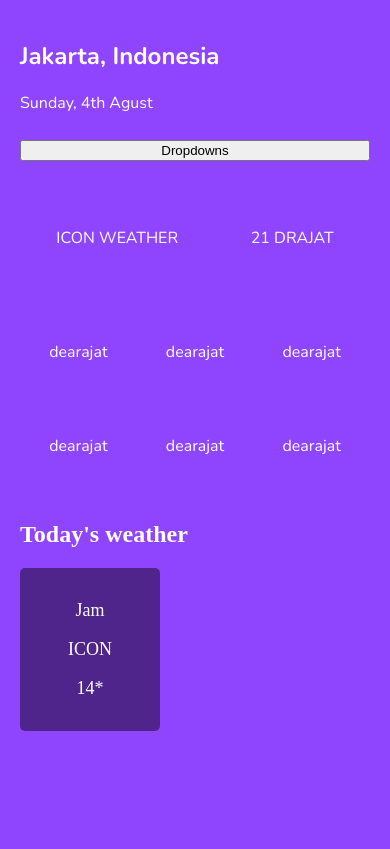
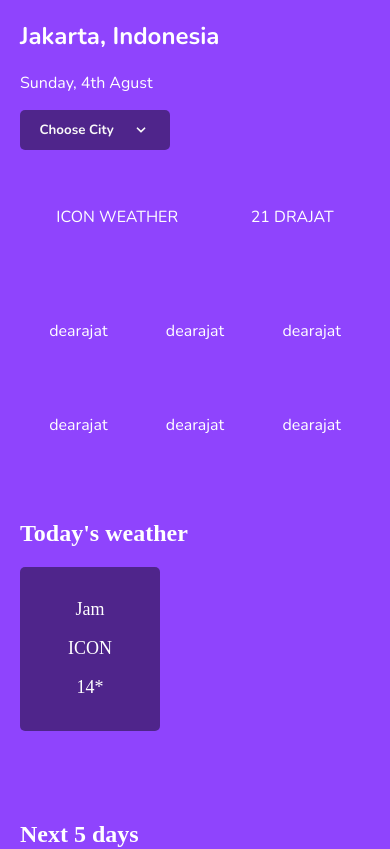
Before and after one commit to DafaWiratama/fajar-weather-app, a React (Create React App) app: page / in a window 390 px wide. Shown: the top 849 px of the page. Built offline with nearby package versions, Linux system fonts and the light colour scheme.

Commit message:
improvement responsive, add icon uniscout, add dropdown select city

```diff
--- a/package.json
+++ b/package.json
@@ -3,6 +3,7 @@
   "version": "0.1.0",
   "private": true,
   "dependencies": {
+    "@iconscout/react-unicons": "^1.1.6",
     "@testing-library/jest-dom": "^5.14.1",
     "@testing-library/react": "^13.0.0",
     "@testing-library/user-event": "^13.2.1",
--- a/public/index.html
+++ b/public/index.html
@@ -12,7 +12,6 @@
     <title>Weather App</title>
   </head>
   <body>
-    <noscript>You need to enable JavaScript to run this app.</noscript>
     <div id="root"></div>
   </body>
 </html>
--- a/src/App.js
+++ b/src/App.js
@@ -1,11 +1,12 @@
 import Section1 from "./components/Section1";
 import Section2 from "./components/Section2";
 import Section3 from "./components/Section3";
+import { city } from "./city";
 
 function App() {
   return (
     <>
-      <Section1 />
+      <Section1 city={city} />
       <Section2 />
       <Section3 />
     </>
--- a/src/cities.js
+++ b/src/city.js
@@ -1,4 +1,4 @@
-export const cities = [
+export const city = [
   "Depok",
   "Jakarta",
   "Bandung",
--- a/src/components/Section1.js
+++ b/src/components/Section1.js
@@ -1,6 +1,20 @@
-import React from "react";
+import { useEffect, useState } from "react";
+import { UilAngleDown } from "@iconscout/react-unicons";
 
-function Section1(props) {
+function Section1({ city }) {
+  const [selected, setSelected] = useState(null);
+  const [openBtn, setOpenBtn] = useState(false);
+
+  const handleOpenBtnSelect = () => setOpenBtn(!openBtn);
+  const handleSelectCity = (e) => {
+    setSelected(e.target.name);
+    setOpenBtn(false);
+  };
+
+  useEffect(() => {
+    console.log(selected);
+  }, [selected]);
+
   return (
     <section className="wrapper-section1">
       <div className="wrapper-title">
@@ -9,7 +23,21 @@ function Section1(props) {
           <p>Sunday, 4th Agust</p>
         </span>
 
-        <button>Dropdowns</button>
+        <div className="dropdown">
+          <button onClick={handleOpenBtnSelect}>
+            <p>Choose City</p>
+            <UilAngleDown
+              className={`icon-btn-select ${openBtn ? "open-icon" : ""}`}
+            />
+          </button>
+          <div className={`menu-dropdown ${openBtn ? "open" : null}`}>
+            {city.map((item, idx) => (
+              <button key={idx} name={item} onClick={handleSelectCity}>
+                {item}
+              </button>
+            ))}
+          </div>
+        </div>
       </div>
       <div className="wrapper-weather">
         <div className="weather">
--- a/src/index.css
+++ b/src/index.css
@@ -14,7 +14,7 @@ body {
 .wrapper-section3 {
   width: auto;
   height: auto;
-  padding: 20px;
+  padding: 0 20px;
   margin-bottom: 90px;
 }
 
@@ -64,6 +64,90 @@ body {
   justify-content: space-around;
 }
 
+.dropdown {
+  position: relative;
+  perspective: 200px;
+  gap: 10px;
+  width: 150px;
+  height: 40px;
+  color: #f9f9f9;
+  background: rgba(0, 0, 0, 0.45);
+  border-radius: 5px;
+}
+
+.dropdown > button {
+  position: relative;
+  z-index: 2;
+  background: rgba(0, 0, 0, 0.45);
+  transition: 0.3s;
+  display: flex;
+  align-items: center;
+  justify-content: space-around;
+  gap: 10px;
+  width: 100%;
+  height: 100%;
+  padding: 0 16px;
+  color: #f9f9f9;
+  background: transparent;
+  border-radius: 8px;
+  border: 0;
+  cursor: pointer;
+  font-family: "Nunito", sans-serif;
+  font-weight: 700;
+}
+
+.menu-dropdown {
+  position: absolute;
+  z-index: 1;
+  width: 100%;
+  height: auto;
+  transform-origin: 100% 0;
+  border-radius: 5px;
+  background: rgba(0, 0, 0, 0.8);
+  transition: 0.4s;
+  scale: 0;
+  overflow: hidden;
+  opacity: 0;
+  visibility: hidden;
+  font-family: "Nunito", sans-serif;
+}
+
+.open {
+  scale: 1;
+  right: 0;
+  top: 50px;
+  opacity: 1;
+  visibility: visible;
+}
+
+.menu-dropdown > button {
+  display: flex;
+  align-items: center;
+  gap: 10px;
+  padding: 0 16px;
+  width: 100%;
+  height: 40px;
+  color: #f9f9f9;
+  background: transparent;
+  border-radius: 8px;
+  border: 0;
+  cursor: pointer;
+}
+
+.menu-dropdown > button:hover {
+  background: rgba(0, 0, 0, 1);
+}
+
+.icon-btn-select {
+  width: 20px;
+  height: 20px;
+  transition: 0.4s;
+}
+
+.open-icon {
+  rotate: -180deg;
+}
+
 .card-section2,
 .card-section3 {
   width: 13%;
@@ -99,9 +183,15 @@ body {
   .wrapper-weather {
     flex-wrap: wrap;
   }
+
   .weather {
     display: block;
   }
+
+  .wrapper-section2 {
+    margin-top: 170px;
+  }
+
   .left,
   .right,
   .top,
@@ -119,11 +209,6 @@ body {
     align-items: flex-start;
   }
 
-  .wrapper-title button {
-    width: 100%;
-    margin: 10px 0;
-  }
-
   .card-section2 {
     width: 40%;
   }
```
Also changed, not shown: .eslintrc.json, 1 other file (tests, documents, lock files or other folders).
